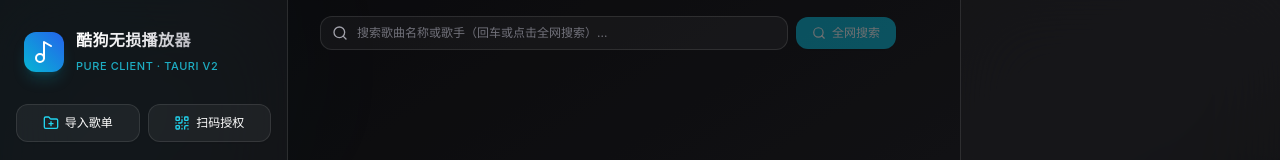
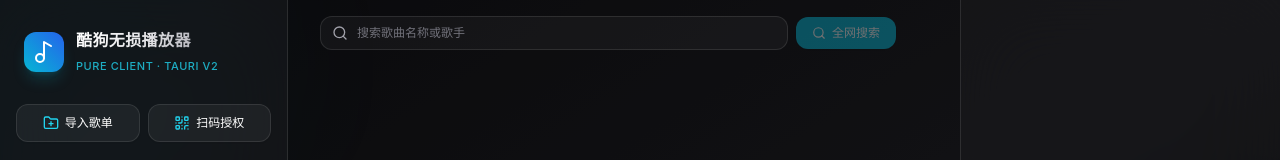
Before and after one commit to WnJee/kugou-music-player, a React (Vite) app: page / in a window 1280 px wide. Shown: the top 160 px of the page. Built offline with nearby package versions, Linux system fonts and the light colour scheme.

Commit message:
chore: bump version to 0.3.1

```diff
--- a/package.json
+++ b/package.json
@@ -1,7 +1,7 @@
 {
   "name": "kugou-music-player",
   "private": true,
-  "version": "0.3.0",
+  "version": "0.3.1",
   "type": "module",
   "scripts": {
     "dev": "vite",
--- a/src-tauri/tauri.conf.json
+++ b/src-tauri/tauri.conf.json
@@ -1,7 +1,7 @@
 {
   "$schema": "https://schema.tauri.app/config/2",
   "productName": "KuGouPlayer",
-  "version": "0.3.0",
+  "version": "0.3.1",
   "identifier": "com.kugou.player",
   "build": {
     "beforeDevCommand": "npm run dev",
--- a/src/components/SongList.tsx
+++ b/src/components/SongList.tsx
@@ -145,7 +145,7 @@
             <Search className="w-4 h-4 text-zinc-400 absolute left-3 top-1/2 -translate-y-1/2" />
             <input
               type="text"
-              placeholder="搜索歌曲名称或歌手（回车或点击全网搜索）..."
+              placeholder="搜索歌曲名称或歌手"
               value={searchQuery}
               onChange={(e) => setSearchQuery(e.target.value)}
               onKeyDown={(e) => {
```
Also changed, not shown: 2 other files (tests, documents, lock files or other folders).
